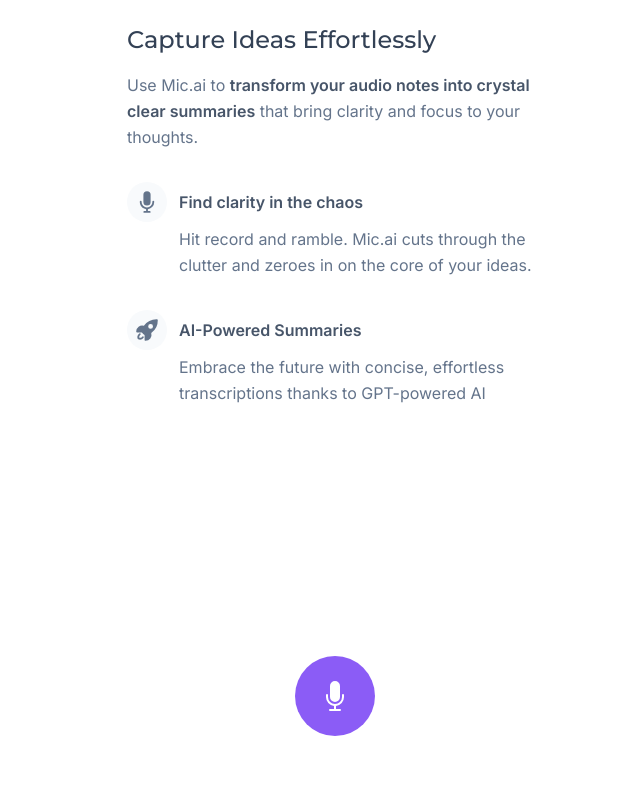
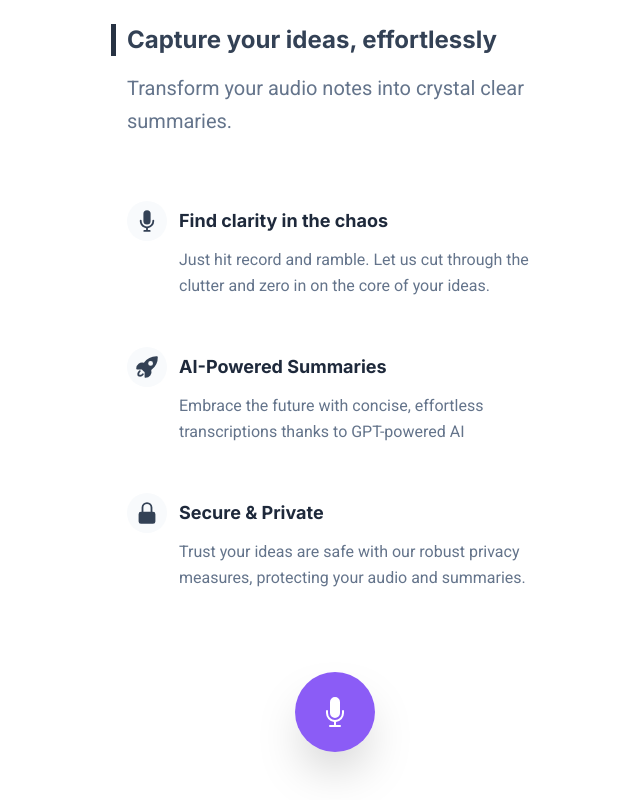
Before and after one commit to yazinsai/mic-ai, a Next.js app: page / in a window 1280 px wide. Shown: the whole page, without its empty margins (305-945 px from the left). Built offline with nearby package versions, Linux system fonts and the light colour scheme; no server answers; what upload-js would draw is missing.

Commit message:
Design update

```diff
--- a/components/RecordingButton.tsx
+++ b/components/RecordingButton.tsx
@@ -56,7 +56,7 @@
       onClick={toggleRecording}
       disabled={status == "busy"}
       className={classNames(
-        `w-20 h-20 rounded-full grid place-items-center ${
+        `w-20 h-20 rounded-full grid place-items-center shadow-2xl ${
           status == "active" ? "bg-red-500" : "bg-violet-500"
         } transition-colors duration-200 ease-in-out focus:outline-none`,
         status == "active" ? "pulsating" : ""
--- a/components/Timer.tsx
+++ b/components/Timer.tsx
@@ -1,6 +1,6 @@
 import React, { FC, useState, useEffect } from "react";
-import { Montserrat } from "next/font/google";
-const montserrat = Montserrat({ weight: "400", subsets: ["latin"] });
+import { Inter } from "next/font/google";
+const inter = Inter({ weight: "400", subsets: ["latin"] });
 
 interface Props {
   onCancel: () => void;
@@ -35,7 +35,7 @@
       <div
         className={classNames(
           "text-4xl text-slate-600 tracking-wide",
-          montserrat.className
+          inter.className
         )}
       >
         {formatTime(minutes)}:{formatTime(remainingSeconds)}
--- a/pages/index.tsx
+++ b/pages/index.tsx
@@ -1,5 +1,5 @@
 import React from "react";
-import { Montserrat, Inter } from "next/font/google";
+import { Inter, Roboto } from "next/font/google";
 import { RecordingButton } from "@/components/RecordingButton";
 import { Timer } from "@/components/Timer";
 import { Upload } from "upload-js";
@@ -7,11 +7,13 @@
   ClipboardIcon,
   MicrophoneIcon,
   RocketLaunchIcon,
+  LockClosedIcon,
 } from "@heroicons/react/20/solid";
 import copy from "copy-text-to-clipboard";
+import Head from "next/head";
 
-const montserrat = Montserrat({ weight: "500", subsets: ["latin"] });
-const inter = Inter({ subsets: ["latin"] });
+const roboto = Roboto({ weight: "400", subsets: ["latin"] });
+const inter = Inter({ weight: "700", subsets: ["latin"] });
 
 const upload = Upload({
   apiKey: process.env.NEXT_PUBLIC_UPLOAD_IO_KEY ?? "free",
@@ -114,17 +116,18 @@
     <main
       className={classNames(
         "p-4 flex flex-col justify-between h-[100dvh] max-w-md mx-auto",
-        inter.className
+        roboto.className
       )}
     >
+      <MetaTags />
       <div>
         {status == "idle" && <LandingScreen />}
         {status == "active" && (
           <>
             <h1
               className={classNames(
-                "text-2xl text-slate-800 font-medium mt-2",
-                montserrat.className
+                "text-2xl text-slate-800 font-bold mt-2",
+                inter.className
               )}
             >
               Recording
@@ -138,8 +141,8 @@
             <>
               <h1
                 className={classNames(
-                  "text-2xl text-slate-800 font-medium mt-2",
-                  montserrat.className
+                  "text-2xl text-slate-800 font-bold mt-2",
+                  inter.className
                 )}
               >
                 Transcribing&hellip;
@@ -153,8 +156,8 @@
             <div className="relative h-[100dvh] pb-16">
               <div
                 className={classNames(
-                  "text-2xl font-medium text-slate-800",
-                  montserrat.className
+                  "text-2xl font-bold text-slate-800",
+                  inter.className
                 )}
               >
                 {title}
@@ -180,7 +183,7 @@
               {showOriginal && <div>{original}</div>}
 
               <button
-                className="w-full py-2 px-4 bg-white rounded-md border border-slate-500 text-slate-500 fixed bottom-10"
+                className="w-[calc(100%-2rem)] py-2 px-4 bg-white rounded-md border border-slate-500 text-slate-500 fixed bottom-10"
                 onClick={handleReset}
               >
                 Record again
@@ -190,7 +193,7 @@
       </div>
 
       {text == "" && (
-        <div className="mx-auto mb-12">
+        <div className="fixed bottom-12 left-1/2 -translate-x-1/2">
           <RecordingButton
             key={recordingButtonKey}
             onStartRecording={handleStartRecording}
@@ -207,47 +210,133 @@
     <>
       <h1
         className={classNames(
-          "text-2xl text-slate-700 font-medium mt-2",
-          montserrat.className
+          "text-2xl text-slate-700 font-bold mt-2 line",
+          inter.className
         )}
       >
-        Capture Ideas Effortlessly
+        Capture your ideas, effortlessly
       </h1>
-      <p className="mt-4 text-slate-500 leading-relaxed">
-        Use Mic.ai to{" "}
-        <span className="font-semibold text-slate-600">
-          transform your audio notes into crystal clear summaries
-        </span>{" "}
-        that bring clarity and focus to your thoughts.
+      <p className="mt-4 text-slate-500 leading-relaxed text-xl">
+        Transform your audio notes into crystal clear summaries.
       </p>
-      <div className="flex mt-8 gap-x-3">
+      <div className="flex mt-16 gap-x-3">
         <div className="rounded-full bg-slate-50 w-10 h-10 grid place-items-center">
-          <MicrophoneIcon className="h-6 w-6 text-slate-500" />
+          <MicrophoneIcon className="h-6 w-6 text-slate-700" />
         </div>
         <div className="flex-1">
-          <h3 className="font-semibold text-slate-600 mt-2">
+          <h3
+            className={classNames(
+              "font-semibold text-lg text-slate-800 mt-1.5",
+              inter.className
+            )}
+          >
             Find clarity in the chaos
           </h3>
-          <p className="mt-3 text-slate-500 leading-relaxed">
-            Hit record and ramble. Mic.ai cuts through the clutter and zeroes in
-            on the core of your ideas.
+          <p
+            className={classNames(
+              "mt-3 text-slate-500 leading-relaxed",
+              roboto.className
+            )}
+          >
+            Just hit record and ramble. Let us cut through the clutter and zero
+            in on the core of your ideas.
           </p>
         </div>
       </div>
-      <div className="flex mt-8 gap-x-3">
+      <div className="flex mt-12 gap-x-3">
         <div className="rounded-full bg-slate-50 w-10 h-10 grid place-items-center">
-          <RocketLaunchIcon className="h-6 w-6 text-slate-500" />
+          <RocketLaunchIcon className="h-6 w-6 text-slate-700" />
         </div>
         <div className="flex-1">
-          <h3 className="font-semibold text-slate-600 mt-2">
+          <h3
+            className={classNames(
+              "font-semibold text-lg text-slate-800 mt-1.5",
+              inter.className
+            )}
+          >
             AI-Powered Summaries
           </h3>
-          <p className="mt-3 text-slate-500 leading-relaxed">
+          <p
+            className={classNames(
+              "mt-3 text-slate-500 leading-relaxed",
+              roboto.className
+            )}
+          >
             Embrace the future with concise, effortless transcriptions thanks to
             GPT-powered AI
           </p>
         </div>
       </div>
+      <div className="flex mt-12 gap-x-3">
+        <div className="rounded-full bg-slate-50 w-10 h-10 grid place-items-center">
+          <LockClosedIcon className="h-6 w-6 text-slate-700" />
+        </div>
+        <div className="flex-1">
+          <h3
+            className={classNames(
+              "font-semibold text-lg text-slate-800 mt-1.5",
+              inter.className
+            )}
+          >
+            Secure &amp; Private
+          </h3>
+          <p
+            className={classNames(
+              "mt-3 text-slate-500 leading-relaxed",
+              roboto.className
+            )}
+          >
+            Trust your ideas are safe with our robust privacy measures,
+            protecting your audio and summaries.
+          </p>
+        </div>
+      </div>
+      <div className="h-32" />
     </>
   );
 }
+
+function MetaTags() {
+  return (
+    <Head>
+      <head>
+        <title>Capture Ideas Effortlessly with Mic.ai</title>
+        <meta
+          name="description"
+          content="Transform your audio notes into concise summaries with Mic.ai - streamlining your thought process and enabling better decision-making."
+        />
+        <meta charSet="UTF-8" />
+        <meta name="viewport" content="width=device-width, initial-scale=1" />
+
+        <meta
+          property="og:title"
+          content="Capture Ideas Effortlessly with Mic.ai"
+        />
+        <meta
+          property="og:description"
+          content="Transform your audio notes into concise summaries with Mic.ai - streamlining your thought process and enabling better decision-making."
+        />
+        <meta
+          property="og:image"
+          content="https://mic.ai/path/to/your/og-image.jpg"
+        />
+        <meta property="og:url" content="https://mic.ai" />
+        <meta property="og:type" content="website" />
+
+        <meta name="twitter:card" content="summary_large_image" />
+        <meta
+          name="twitter:title"
+          content="Capture Ideas Effortlessly with Mic.ai"
+        />
+        <meta
+          name="twitter:description"
+          content="Transform your audio notes into concise summaries with Mic.ai - streamlining your thought process and enabling better decision-making."
+        />
+        <meta
+          name="twitter:image"
+          content="https://mic.ai/path/to/your/twitter-image.jpg"
+        />
+      </head>
+    </Head>
+  );
+}
--- a/styles/globals.css
+++ b/styles/globals.css
@@ -45,3 +45,16 @@
     transform: rotate(360deg);
   }
 }
+
+.line {
+  position: relative;
+}
+
+.line::before {
+  content: "";
+  width: 5px;
+  height: 100%;
+  position: absolute;
+  left: -16px;
+  background-color: #273243;
+}
```
